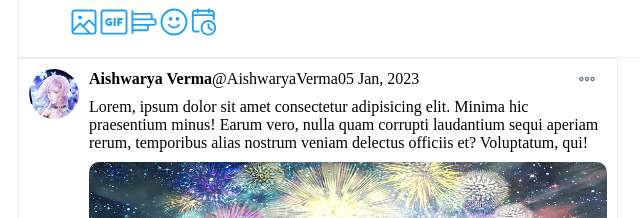
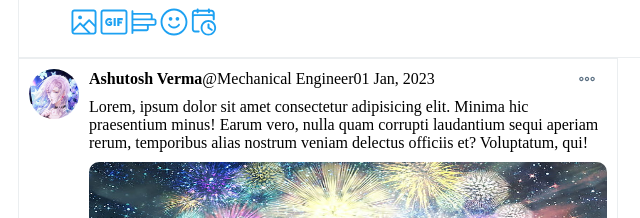
Before and after one commit to ashutoshver/twitter, a plain HTML site: page frontPage.html in a window 1280 px wide. Shown: the part 134-352 px from the top of the page, 126-766 px from the left. Drawn offline with Linux system fonts and the light colour scheme; no server answers.

Commit message:
update html

```diff
--- a/frontPage.html
+++ b/frontPage.html
@@ -138,9 +138,9 @@
               <div class="tweet">
                 <div class="tweet-header">
                   <div class="tweet-user-info">
-                    <p><strong>Aishwarya Verma</strong></p>
-                    <p>@AishwaryaVerma </p>
-                    <p>05 Jan, 2023</p>
+                    <p><strong>Ashutosh Verma</strong></p>
+                    <p>@Mechanical Engineer </p>
+                    <p>01 Jan, 2023</p>
                   </div>
                   <div class="tweet-three-dots-menu">
                     <button>
@@ -164,7 +164,6 @@
             </div>
 
           </div>
-          <!-- <button class="show_more">Show More</button> -->
         </div>
       </div>
 
```
